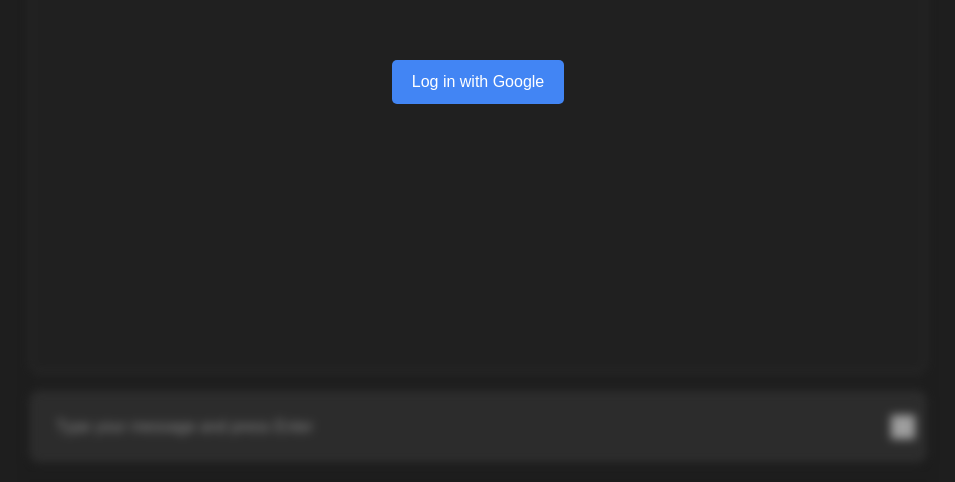
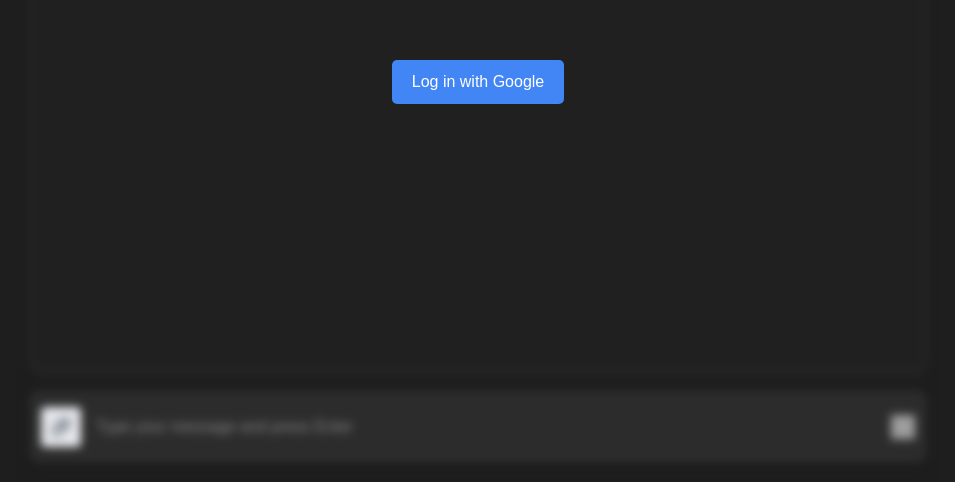
Before and after one commit to 2024-Arizona-Opportunity-Hack/Legacy-Forge-HeritageSquareFounda-HeritageSquareFoundationAIIntegrationChallenge, a Next.js app in the folder client/: page /HomePage in a window 1280 px wide. Shown: the part 318-800 px from the top of the page, without its empty margins (162-1117 px from the left). Built offline with nearby package versions, Linux system fonts and the light colour scheme; grey boxes are pictures that could not be loaded.

Commit message:
File Upload done

```diff
--- a/client/package.json
+++ b/client/package.json
@@ -9,6 +9,7 @@
     "lint": "next lint"
   },
   "dependencies": {
+    "@heroicons/react": "^2.1.5",
     "firebase": "^10.14.1",
     "gapi-script": "^1.2.0",
     "next": "14.2.15",
--- a/client/src/app/HomePage/page.tsx
+++ b/client/src/app/HomePage/page.tsx
@@ -2,7 +2,7 @@
 import { auth, googleProvider } from '@/firebaseConfig';
 import { signInWithPopup } from 'firebase/auth';
 import React, { useState } from 'react';
-
+import ChatFileUpload from '@/components/ChatFile';
 import '../../App.css'
 import Message from '../../components/Message';
 
@@ -69,6 +69,7 @@
             {messages}
           </div>
           <div className={`input-container ${waitingForResponse ? 'disabled' : ''}`}>
+            <ChatFileUpload/>
             <input
               type="text"
               className="prompt-input"
--- /dev/null
+++ b/client/src/components/ChatFile.tsx
@@ -0,0 +1,42 @@
+import React, { useRef } from 'react';
+import { PaperClipIcon } from '@heroicons/react/16/solid';
+
+const ChatFileUpload: React.FC = () => {
+  const fileInputRef = useRef<HTMLInputElement | null>(null);
+
+  const handleFileClick = () => {
+    // Trigger the hidden file input click
+    fileInputRef.current?.click();
+  };
+
+  const handleFileChange = (event: React.ChangeEvent<HTMLInputElement>) => {
+    const file = event.target.files?.[0];
+    if (file) {
+      console.log('Selected file:', file.name);
+      // You can handle the file upload logic here (e.g., send it to the backend)
+
+    }
+  };
+
+  return (
+    <div className="flex items-center space-x-2">
+      {/* Icon that triggers file input */}
+      <button onClick={handleFileClick} className="p-2 bg-gray-200 rounded hover:bg-gray-300">
+        <PaperClipIcon className="h-6 w-6 text-gray-600" />
+      </button>
+
+      {/* Hidden file input */}
+      <input
+        ref={fileInputRef}
+        type="file"
+        className="hidden"
+        onChange={handleFileChange}
+      />
+
+      {/* File display (optional) */}
+      {/* You can add logic to show the selected file name */}
+    </div>
+  );
+};
+
+export default ChatFileUpload;
```
Also changed, not shown: 1 other file (tests, documents, lock files or other folders).
